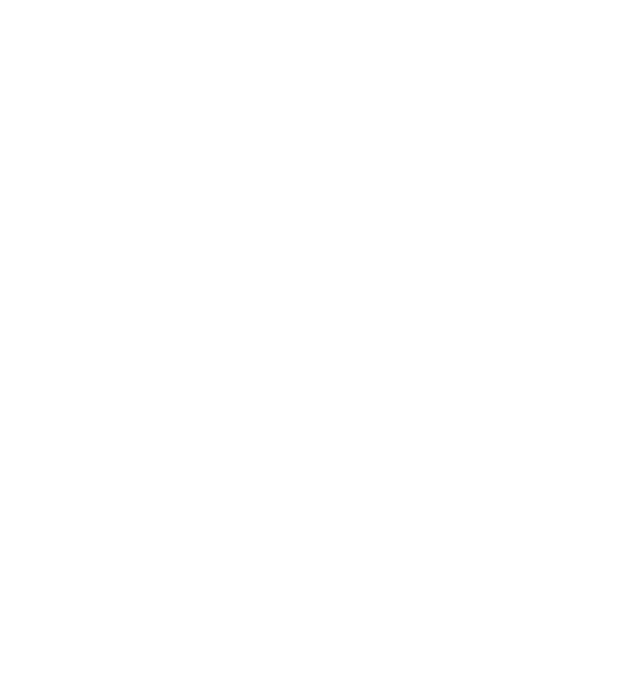
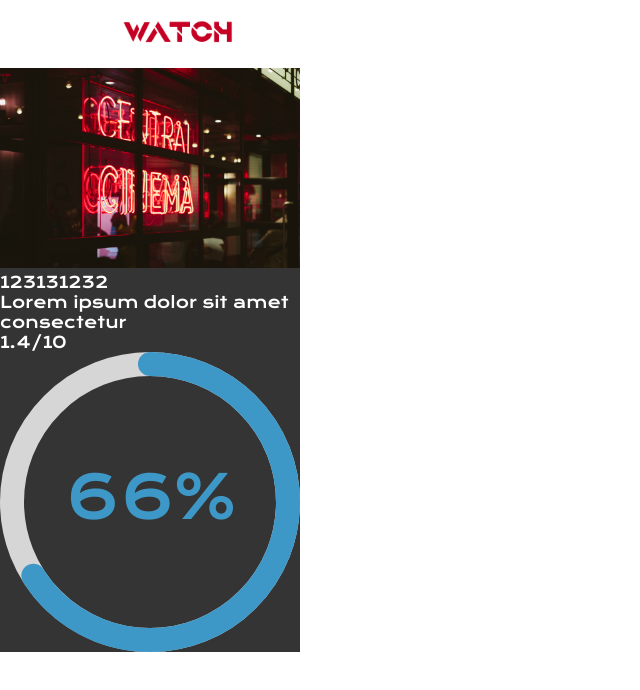
Before and after one commit to reichenbachh/Flick-watch-front-end-, a React (Create React App) app: page /trending in a window 1280 px wide. Shown: the top 690 px of the page, without its empty margins (0-640 px from the left). Built offline with nearby package versions, Linux system fonts and the light colour scheme.

Commit message:
Trending cards created

```diff
--- a/package.json
+++ b/package.json
@@ -7,6 +7,7 @@
     "@testing-library/react": "^9.5.0",
     "@testing-library/user-event": "^7.2.1",
     "react": "^16.13.1",
+    "react-circular-progressbar": "^2.0.3",
     "react-dom": "^16.13.1",
     "react-redux": "^7.2.0",
     "react-router-dom": "^5.2.0",
--- a/src/App.css
+++ b/src/App.css
@@ -3,6 +3,7 @@
 :root {
   --primary-color: #c60024;
   --secondary-color: #fff;
+  --tetiary-color: #343434;
 }
 * {
   margin: 0;
@@ -57,11 +58,13 @@
 }
 
 .landing-text {
-  height: 70%;
-  flex-direction: column;
+  overflow: hidden;
+  position: absolute;
+  width: 100%;
+  height: 60%;
   display: flex;
-  justify-content: center;
-  align-items: center;
+  justify-content: center; /*centers items on the line (the x-axis by default)*/
+  align-items: center; /*centers items on the cross-axis (y by default)*/
 }
 .landing-text h1 {
   color: var(--secondary-color);
@@ -237,3 +240,20 @@
   margin: 0.5rem;
   color: var(--secondary-color);
 }
+
+.Movie-card img {
+  width: 100%;
+}
+
+.Movie-card {
+  background: var(--tetiary-color);
+  width: 300px;
+  display: flex;
+  flex-direction: column;
+  justify-content: center;
+  align-items: center;
+}
+
+.Movie-card {
+  color: var(--secondary-color);
+}
--- a/src/App.jsx
+++ b/src/App.jsx
@@ -2,6 +2,7 @@
 import { BrowserRouter as Router, Switch, Route } from "react-router-dom";
 import Home from "./pages/Home";
 import LoginArea from "./pages/LoginArea";
+import TrendingArea from "./components/trending/TrendingArea";
 import { Provider } from "react-redux";
 import store from "./store";
 import "./App.css";
@@ -14,6 +15,7 @@
           <Switch>
             <Route exact path='/' component={Home} />
             <Route exact path='/login' component={LoginArea} />
+            <Route exact path='/trending' component={TrendingArea} />
           </Switch>
         </div>
       </Router>
--- /dev/null
+++ b/src/components/layout/HomeContent.jsx
@@ -0,0 +1,18 @@
+import React from "react";
+
+const HomeContent = () => {
+  return (
+    <div>
+      <div className='landing-text'>
+        <h1>
+          <span className='disco-link'>
+            <a href=''>Discover </a>
+          </span>{" "}
+          and track your favourite movies and TV Shows
+        </h1>
+      </div>
+    </div>
+  );
+};
+
+export default HomeContent;
--- a/src/components/layout/Nav.jsx
+++ b/src/components/layout/Nav.jsx
@@ -1,21 +1,20 @@
 import React from "react";
 import { Link } from "react-router-dom";
-import LoginPage from "../../pages/LoginPage";
 import LOGOw from "../../assets/LOGOw.png";
 
 const Nav = () => {
   return (
-    <div id='home-landing'>
+    <div id='home-nav'>
       <div className='nav'>
         <div className='logo'>
-          <a href='#!'>
+          <Link to='/'>
             <img src={LOGOw} alt='' srcset='' />
-          </a>
+          </Link>
         </div>
         <div className='menu'>
           <ul>
             <li>
-              <a href='#!'>Discover</a>
+              <Link to='/trending'>Trending</Link>
             </li>
             <li>
               <a href='#!'>Tv Shows</a>
@@ -29,14 +28,6 @@
           </ul>
         </div>
       </div>
-      <div className='landing-text'>
-        <h1>
-          <span className='disco-link'>
-            <a href=''>Discover </a>
-          </span>{" "}
-          and track your favourite movies and TV Shows
-        </h1>
-      </div>
     </div>
   );
 };
--- /dev/null
+++ b/src/components/trending/TrendingArea.jsx
@@ -0,0 +1,14 @@
+import React from "react";
+import TrendingItem from "./TrendingItem";
+import Nav from "../layout/Nav";
+
+const TrendingArea = () => {
+  return (
+    <div>
+      <Nav />
+      <TrendingItem />
+    </div>
+  );
+};
+
+export default TrendingArea;
--- /dev/null
+++ b/src/components/trending/TrendingItem.jsx
@@ -0,0 +1,22 @@
+import React from "react";
+import login_bg from "../../assets/login_bg.jpg";
+import { CircularProgressbar } from "react-circular-progressbar";
+import "react-circular-progressbar/dist/styles.css";
+const TrendingItem = () => {
+  const percentage = 66;
+  return (
+    <div className='Movie-card'>
+      <div className='card-img'>
+        <img src={login_bg} alt='' srcset='' />
+      </div>
+      <div className='details'>
+        <div className='date'>123131232</div>
+        <div className='name'>Lorem ipsum dolor sit amet consectetur</div>
+        <div className='rating'>1.4/10</div>
+        <CircularProgressbar value={percentage} text={`${percentage}%`} />
+      </div>
+    </div>
+  );
+};
+
+export default TrendingItem;
--- a/src/pages/Home.jsx
+++ b/src/pages/Home.jsx
@@ -1,10 +1,12 @@
 import React from "react";
 import Nav from "../components/layout/Nav";
+import HomeContent from "../components/layout/HomeContent";
 
 const Home = () => {
   return (
-    <div>
+    <div id='home-landing'>
       <Nav />
+      <HomeContent />
     </div>
   );
 };
--- a/src/pages/LoginArea.jsx
+++ b/src/pages/LoginArea.jsx
@@ -1,13 +1,12 @@
 import React from "react";
+import Nav from "../components/layout/Nav";
 import LoginPage from "./LoginPage";
 import LOGOw from "../assets/LOGOw.png";
 
 const LoginArea = () => {
   return (
     <div className='login-container'>
-      <div className='logo-login'>
-        <img src={LOGOw} alt='' srcset='' />
-      </div>
+      <Nav />
       <LoginPage />
     </div>
   );
```
Also changed, not shown: 1 other file (tests, documents, lock files or other folders).
